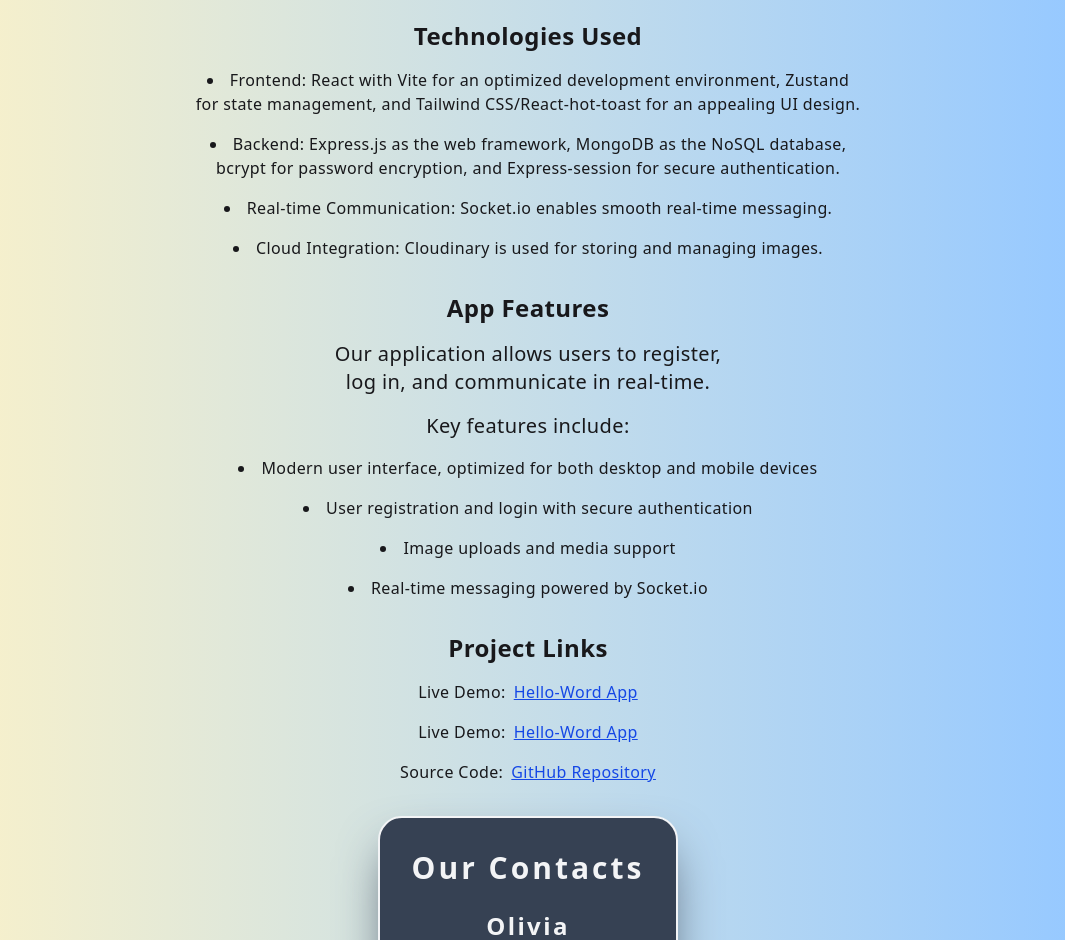
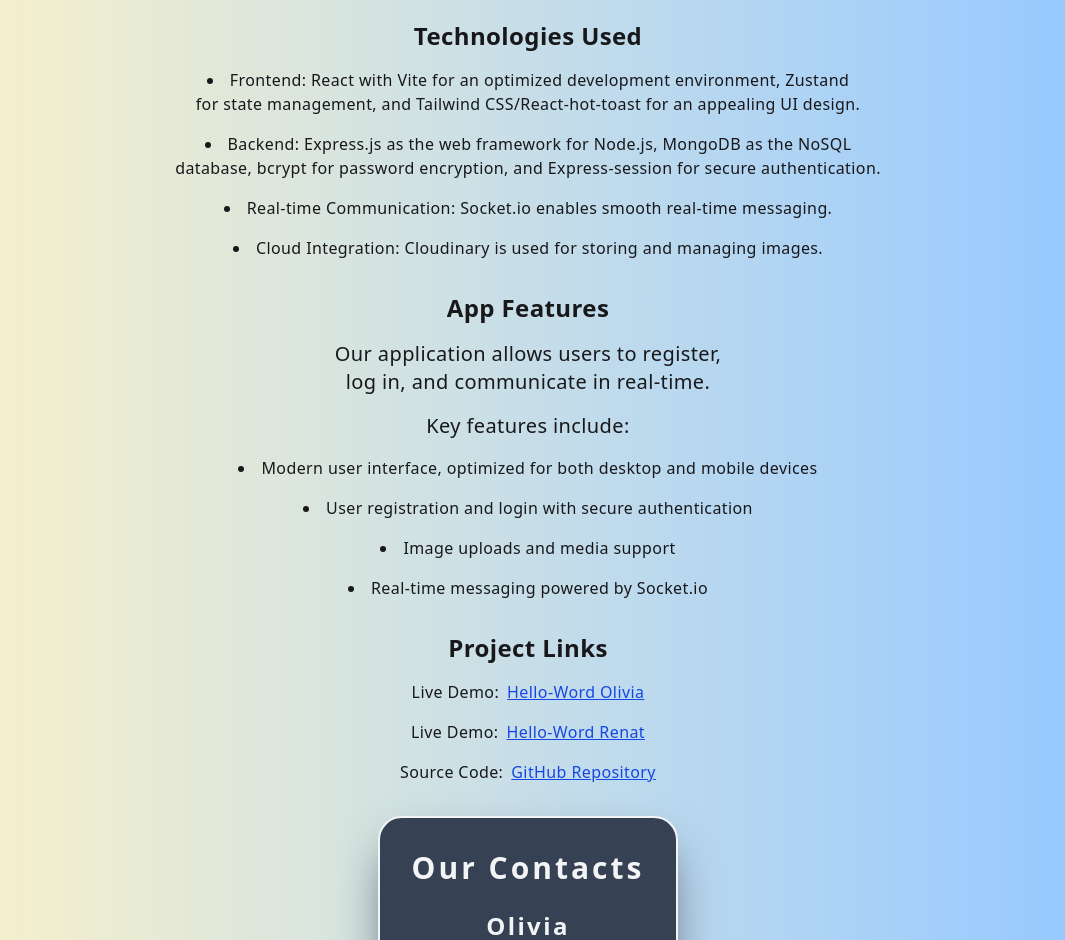
Before and after one commit to final-project-real-time-chat/realtime-chat, a React (Vite) app in the folder frontend/: page /about-us in a window 1280 px wide. Shown: the part 460-1400 px from the top of the page, without its empty margins (112-1177 px from the left). Built offline with nearby package versions, Linux system fonts and the light colour scheme.

Commit message:
update: AboutUs.jsx

```diff
--- a/frontend/src/components/AboutUs.jsx
+++ b/frontend/src/components/AboutUs.jsx
@@ -52,7 +52,7 @@ export const AboutUs = () => {
             an appealing UI design.
           </li>
           <li className="text-balance">
-            Backend: Express.js as the web framework, MongoDB as the NoSQL
+            Backend: Express.js as the web framework for Node.js, MongoDB as the NoSQL
             database, bcrypt for password encryption, and Express-session for
             secure authentication.
           </li>
@@ -91,7 +91,7 @@ export const AboutUs = () => {
               href="https://hello-word-6z2bg.ondigitalocean.app/"
               className="dark:text-blue-400 text-blue-700 dark:hover:text-blue-200 hover:text-blue-500 duration-200 underline pl-2"
             >
-              Hello-Word App
+              Hello-Word Olivia
             </a>
           </li>
           <li>
@@ -100,7 +100,7 @@ export const AboutUs = () => {
               href="https://hello-word.khambazarov.dev/"
               className="dark:text-blue-400 text-blue-700 dark:hover:text-blue-200 hover:text-blue-500 duration-200 underline pl-2"
             >
-              Hello-Word App
+              Hello-Word Renat
             </a>
           </li>
           <li>
```
